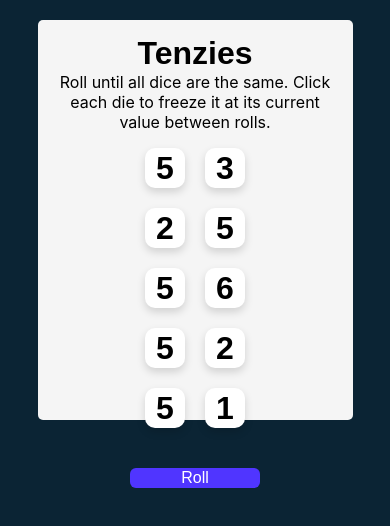
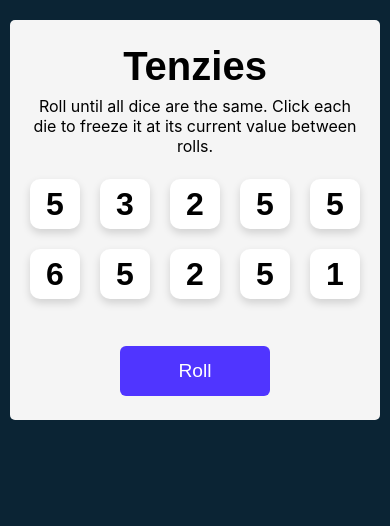
Before and after one commit to GregoireGeoffroy/TenziesGame, a React (Vite) app: page / in a window 390 px wide. Shown: the top 526 px of the page. Built offline with nearby package versions, Linux system fonts and the light colour scheme.

Commit message:
Update App.css

```diff
--- a/src/App.css
+++ b/src/App.css
@@ -105,28 +105,3 @@ main {
 .roll-dice:active {
   box-shadow: inset 5px 5px 10px -3px rgba(0, 0, 0, 0.7);
 }
-
-@media (max-width: 600px) {
-  main {
-    width: 90%;
-    padding: 15px;
-  }
-
-  .dice-container {
-    grid-template-columns: repeat(2, 1fr);
-  }
-
-  .die-face {
-    height: 40px;
-    width: 40px;
-  }
-
-  .title {
-    font-size: 2rem;
-  }
-
-  .roll-dice {
-    width: 130px;
-    font-size: 1rem;
-  }
-}
```
